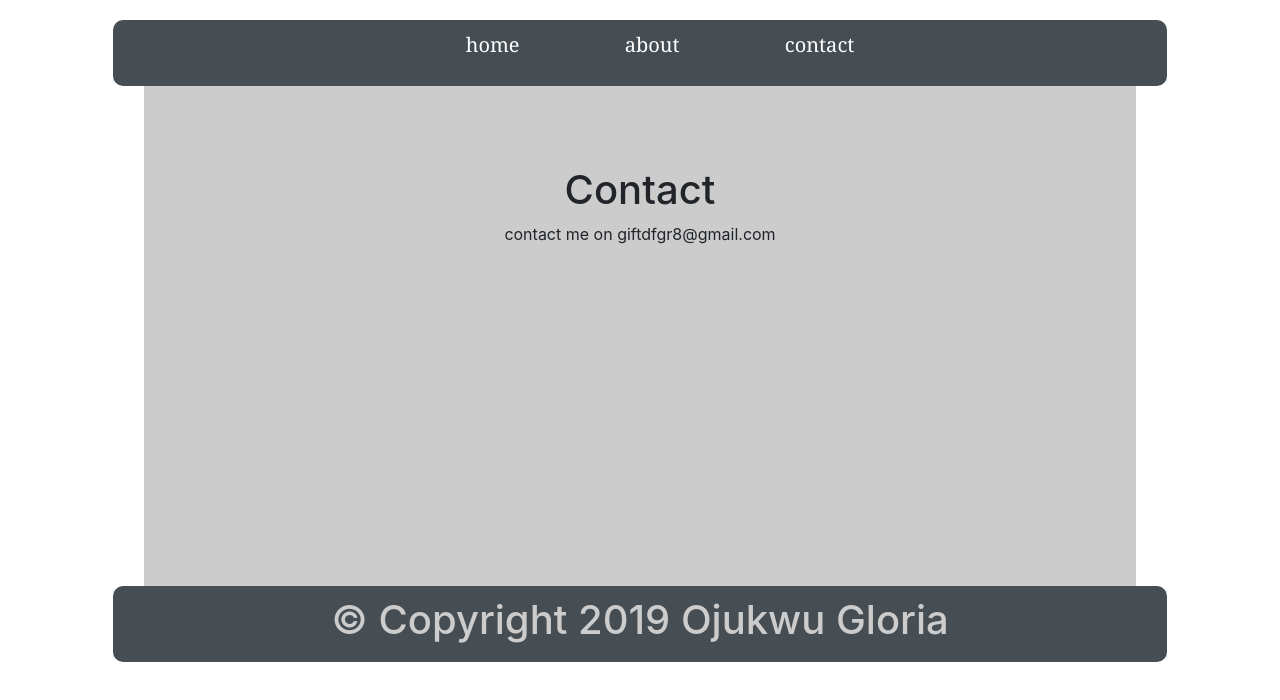
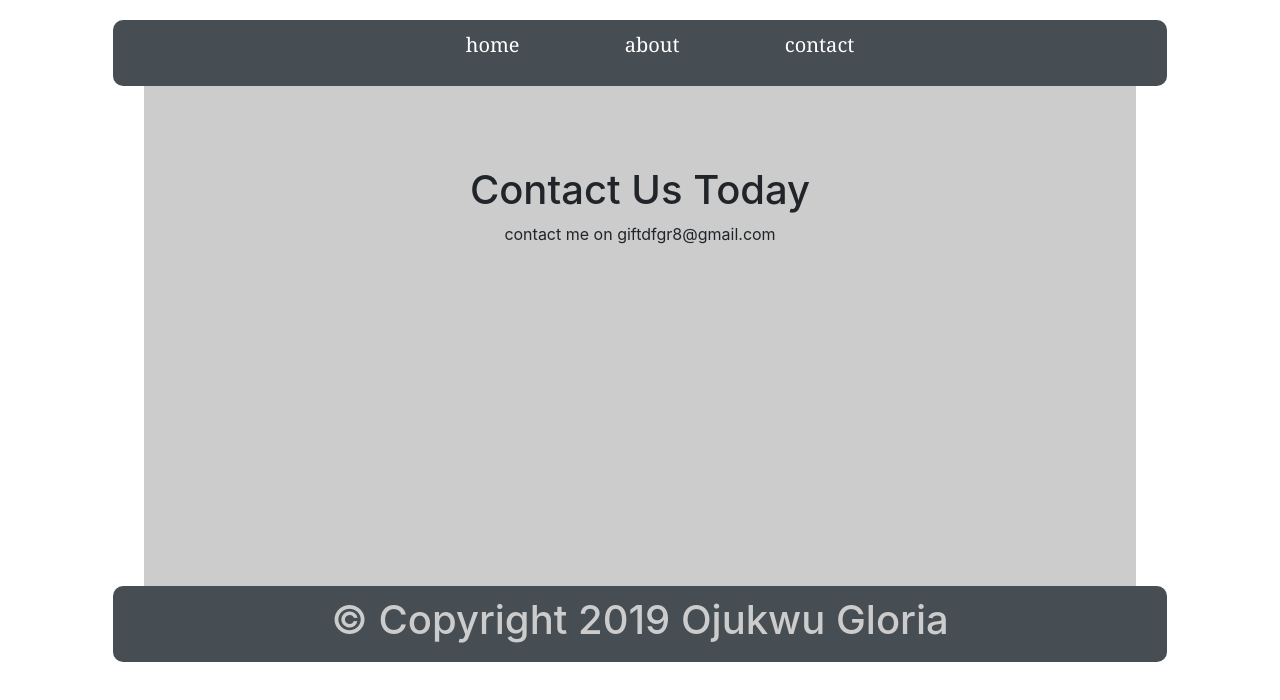
Before and after one commit to gloriaojuks/shop-cart, a React (Create React App) app: page /contact in a window 1280 px wide. Shown: the top 700 px of the page. Built offline with nearby package versions, Linux system fonts and the light colour scheme.

Commit message:
contact change

```diff
--- a/src/components/pages/Contact.js
+++ b/src/components/pages/Contact.js
@@ -4,7 +4,7 @@ export default function Contact() {
   return (
     <React.Fragment>
     <div style={{textAlign: "center", backgroundColor: "#ccc", width: "100%", maxWidth: "80%", margin: "0 auto", height: "500px", padding: "80px"}}>
-         <h1>Contact</h1>
+         <h1>Contact Us Today</h1>
          <p>contact me on giftdfgr8@gmail.com</p>
     </div>
 </React.Fragment>
```
